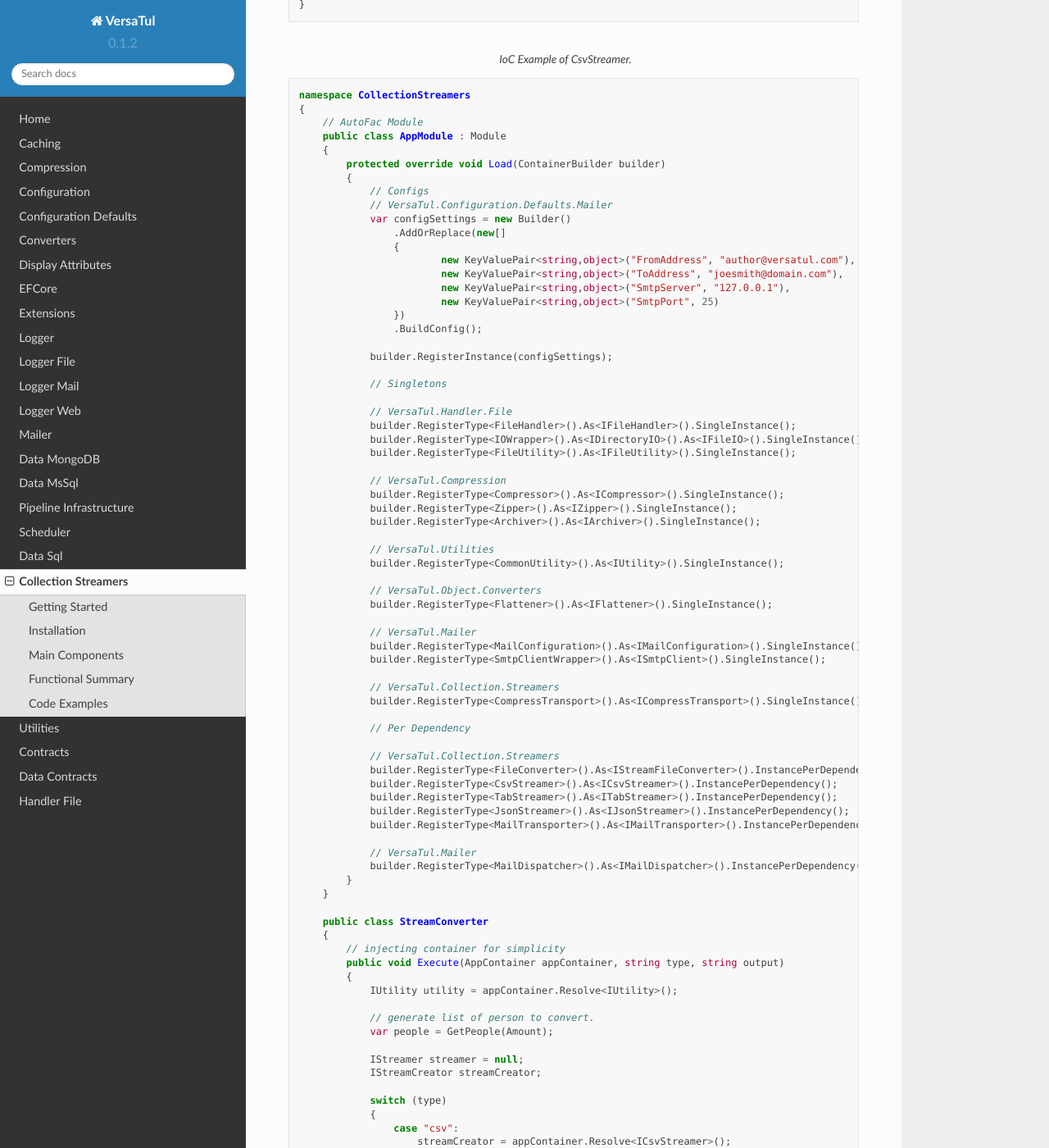
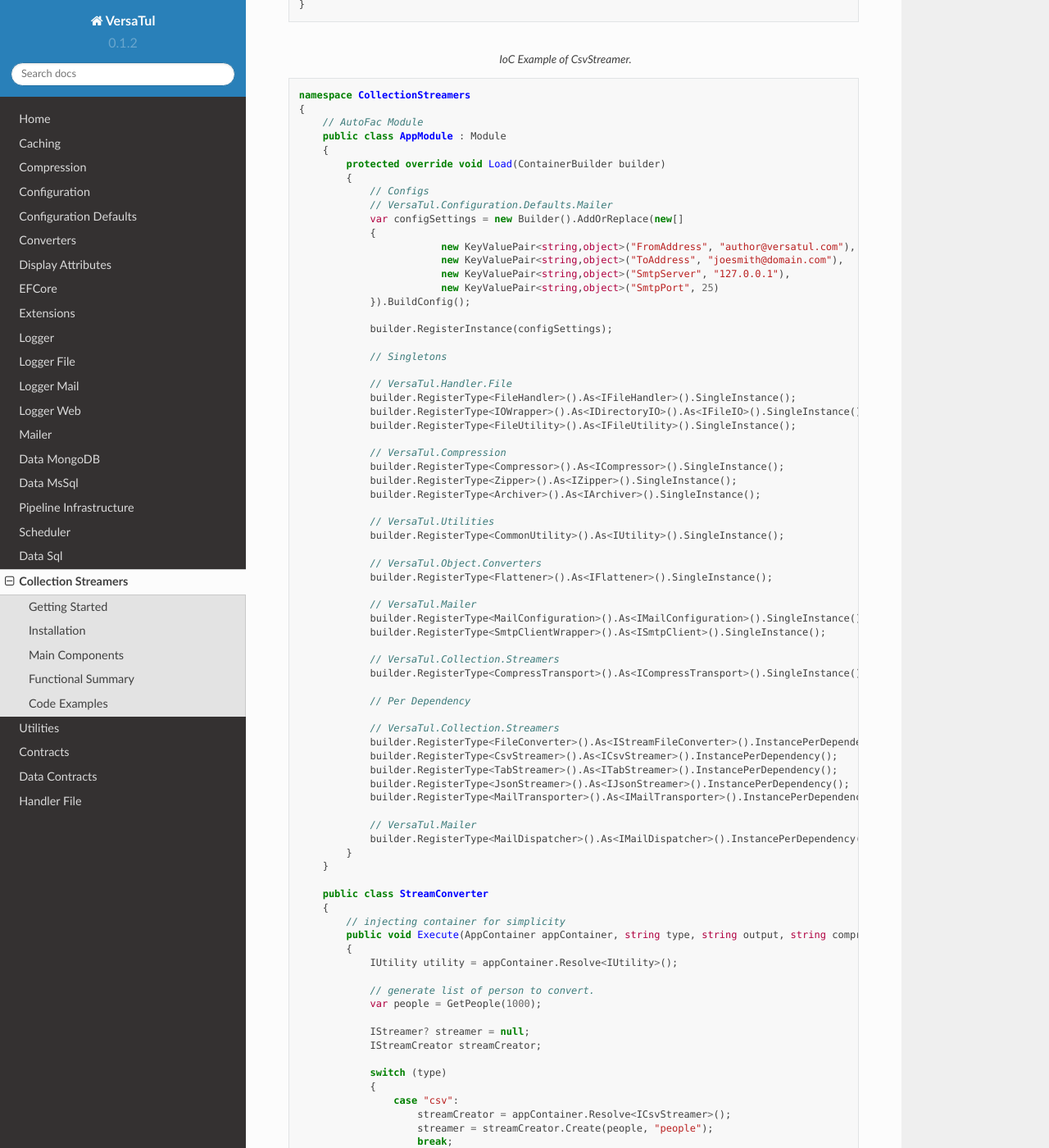
Before and after one commit to BjornWilliams/DocsVersaTul, a Sphinx documentation site: the page built from docs/source/streamers.rst, in a window 1280 px wide and 1400 px high, scrolled down 3011 px. Shown: the whole window at 82% size. Built offline with Sphinx 7.4.7 and the Read the Docs theme 2.0.0, drawn with Linux system fonts in a browser that asks for light colours; some of the changed text lies outside the part shown.

Commit message:
Update streamers.rst

```diff
--- a/docs/source/streamers.rst
+++ b/docs/source/streamers.rst
@@ -157,15 +157,13 @@
             {
                 // Configs
                 // VersaTul.Configuration.Defaults.Mailer
-                var configSettings = new Builder()
-                    .AddOrReplace(new[]
-                    {
+                var configSettings = new Builder().AddOrReplace(new[]
+                {
                             new KeyValuePair<string,object>("FromAddress", "author@versatul.com"),
                             new KeyValuePair<string,object>("ToAddress", "joesmith@domain.com"),
                             new KeyValuePair<string,object>("SmtpServer", "127.0.0.1"),
                             new KeyValuePair<string,object>("SmtpPort", 25)
-                    })
-                    .BuildConfig();
+                }).BuildConfig();
 
                 builder.RegisterInstance(configSettings);
 
@@ -211,14 +209,14 @@
         public class StreamConverter
         {
             // injecting container for simplicity
-            public void Execute(AppContainer appContainer, string type, string output)
+            public void Execute(AppContainer appContainer, string type, string output, string compressed)
             {
                 IUtility utility = appContainer.Resolve<IUtility>();
 
                 // generate list of person to convert.
-                var people = GetPeople(Amount);
+                var people = GetPeople(1000);
 
-                IStreamer streamer = null;
+                IStreamer? streamer = null;
                 IStreamCreator streamCreator;
 
                 switch (type)
@@ -240,7 +238,7 @@
                 switch (output)
                 {
                     case "file":
-                        OutputToFile(streamer, appContainer, $@"{utility.GetExecutingPath()}\\data", Compressed == "yes");
+                        OutputToFile(streamer, appContainer, $@"{utility.GetExecutingPath()}\\data", compressed == "yes");
                         break;
                     case "screen":
                         OutputToScreen(streamer);
```
Also changed, not shown: other parts of docs/source/streamers.rst (+1 -1 lines).
